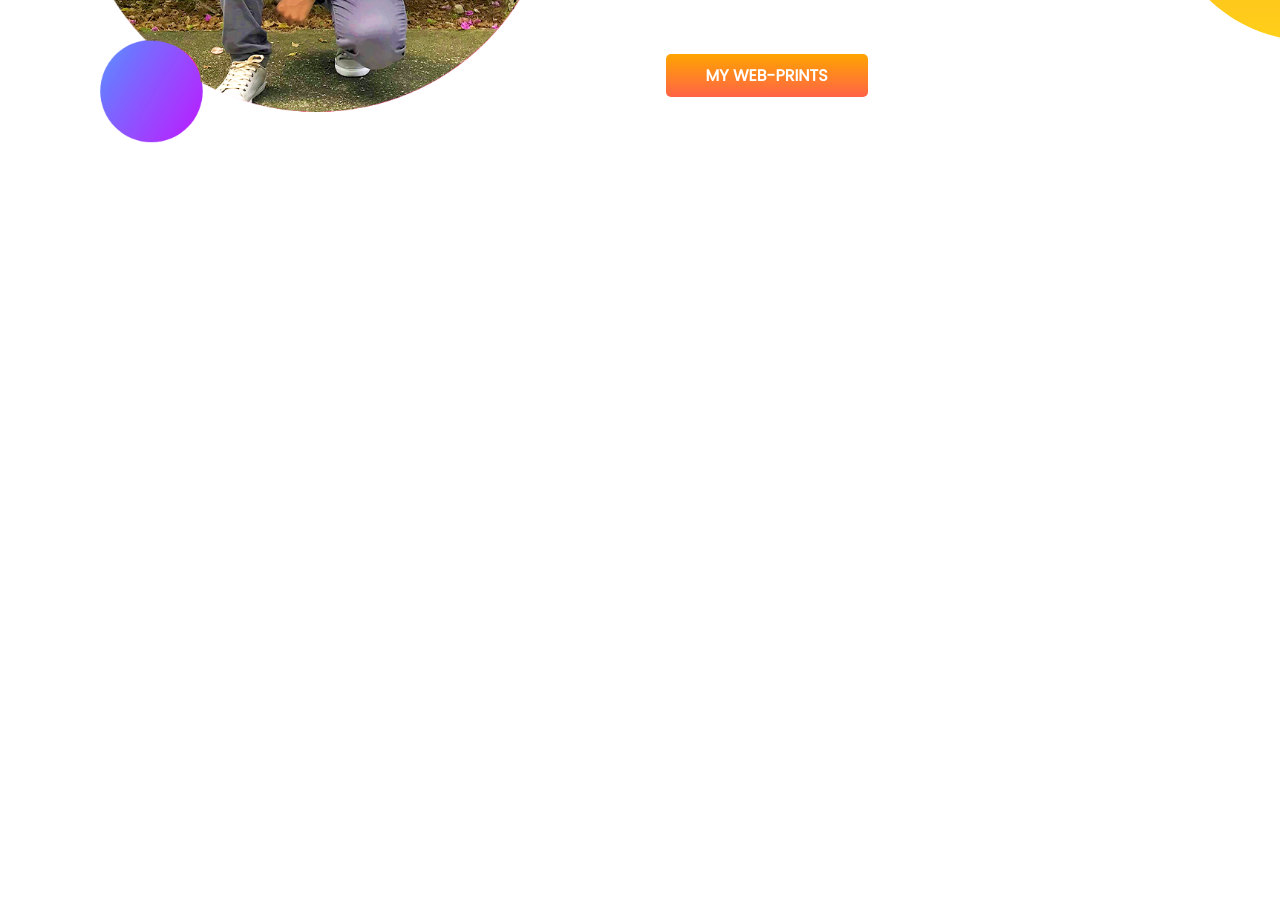
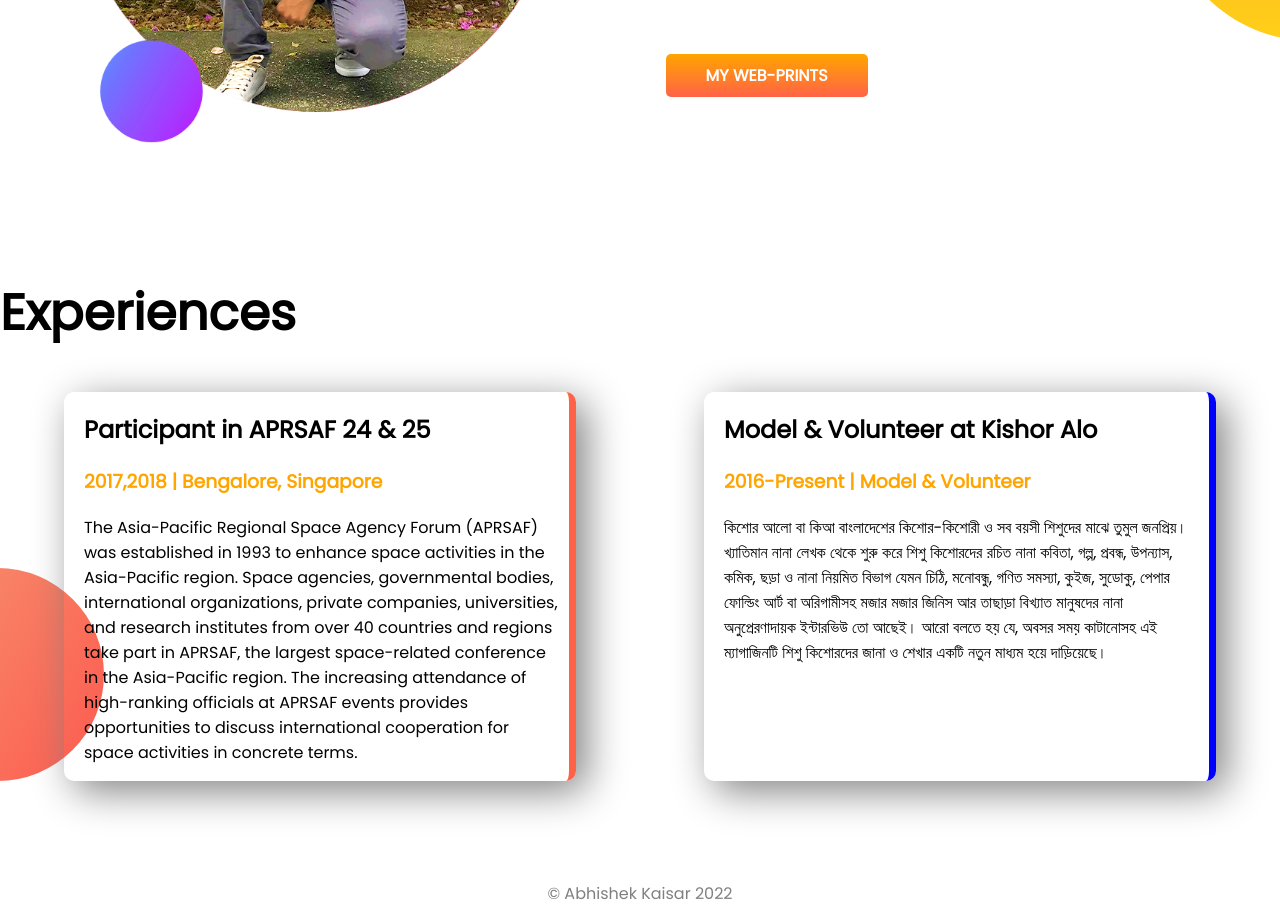
Before and after one commit to AbhishekKaisar/developer-portfolio, a plain HTML site: page index.html in a window 1280 px wide. Shown: the part 1076-1998 px from the top of the page. Before the commit the page ends 1352 px from the top, so only its background shows below. Drawn offline with Linux system fonts and the light colour scheme.

Commit message:
styled border and added footer

```diff
--- a/index.html
+++ b/index.html
@@ -13,7 +13,7 @@
 </head>
 
 <body>
-    <section class="top-banner">
+    <section class="top-banner flexible-container">
         <div class="half-width">
             <h1>Welcome to</h1>
             <h1><span class="orange-color">Abhishek Kaisar's</span> World!</h1>
@@ -27,7 +27,7 @@
             <img src="images/web-img1.png" alt="">
         </div>
     </section>
-    <section class="dream-big">
+    <section class="dream-big flexible-container">
         <div class="half-width">
             <img src="images/web-img2.png" alt="">
         </div>
@@ -42,6 +42,42 @@
         </div>
 
     </section>
+    <section class="experience-area">
+        <h1>Experiences</h1>
+        <div class="flexible-container">
+            <div id="aprsaf" class="experience-item">
+                <h2>Participant in APRSAF 24 & 25 </h2>
+                <h3 class="orange-color">2017,2018 | Bengalore, Singapore</h3>
+                <p>The Asia-Pacific Regional Space Agency Forum (APRSAF) was established in 1993 to enhance space
+                    activities
+                    in the Asia-Pacific region. Space agencies, governmental bodies, international organizations,
+                    private
+                    companies, universities, and research institutes from over 40 countries and regions take part in
+                    APRSAF,
+                    the largest space-related conference in the Asia-Pacific region. The increasing attendance of
+                    high-ranking officials at APRSAF events provides opportunities to discuss international cooperation
+                    for
+                    space activities in concrete terms.</p>
+            </div>
+            <div id="kia" class="experience-item">
+                <h2>Model & Volunteer at Kishor Alo</h2>
+                <h3 class="orange-color">2016-Present | Model & Volunteer</h3>
+                <p>কিশোর আলো বা কিআ বাংলাদেশের কিশোর-কিশোরী ও সব বয়সী শিশুদের মাঝে তুমুল জনপ্রিয়। খ্যাতিমান নানা লেখক
+                    থেকে
+                    শুরু করে শিশু কিশোরদের রচিত নানা কবিতা, গল্প, প্রবন্ধ, উপন্যাস, কমিক, ছড়া ও নানা নিয়মিত বিভাগ যেমন
+                    চিঠি,
+                    মনোবন্ধু, গণিত সমস্যা, কুইজ, সুডোকু, পেপার ফোল্ডিং আর্ট বা অরিগামীসহ মজার মজার জিনিস আর তাছাড়া
+                    বিখ্যাত
+                    মানুষদের নানা অনুপ্রেরণাদায়ক ইন্টারভিউ তো আছেই। আরো বলতে হয় যে, অবসর সময় কাটানোসহ এই ম্যাগাজিনটি
+                    শিশু
+                    কিশোরদের জানা ও শেখার একটি নতুন মাধ্যম হয়ে দাড়িয়েছে।</p>
+            </div>
+        </div>
+
+    </section>
 </body>
+<footer>
+    <p>© Abhishek Kaisar 2022</p>
+</footer>
 
 </html>
--- a/style.css
+++ b/style.css
@@ -7,11 +7,12 @@ h1 {
     font-size: 50px;
 }
 
+
 .orange-color {
     color: orange;
 }
 
-section {
+.flexible-container {
     display: flex;
     margin-bottom: 100px;
 }
@@ -45,3 +46,34 @@ section {
     background-repeat: no-repeat;
     background-position: right;
 }
+
+.experience-area {
+    background-image: url(images/exp-bg.png);
+    background-repeat: no-repeat;
+    background-position: left;
+    background-position-y: bottom;
+}
+
+.experience-item {
+    width: 40%;
+    margin-left: 5%;
+    margin-right: 5%;
+    padding-left: 20px;
+    padding-right: 10px;
+    border-radius: 10px;
+    box-shadow: 10px 10px 40px grey;
+}
+
+#aprsaf {
+    border-right: 7px solid tomato;
+}
+
+#kia {
+    border-right: 7px solid blue;
+}
+
+footer p {
+    text-align: center;
+    color: gray;
+
+}
```
